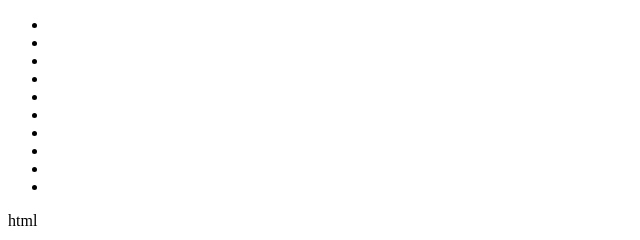
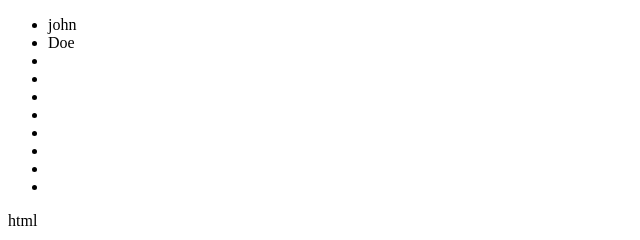
Before and after one commit to asunciongiancarlo/loidas-sidecar-deployed, a plain HTML site: page index.html in a window 1280 px wide. Shown: the full height of the page, 0-640 px from the left. Drawn offline with Linux system fonts and the light colour scheme.

```diff
--- a/index.html
+++ b/index.html
@@ -7,8 +7,8 @@
 <body>
 	<div>
 	<ul>
-		<li></li>
-		<li></li>
+		<li>john</li>
+		<li>Doe</li>
 		<li></li>
 		<li></li>
 		<li></li>
```
